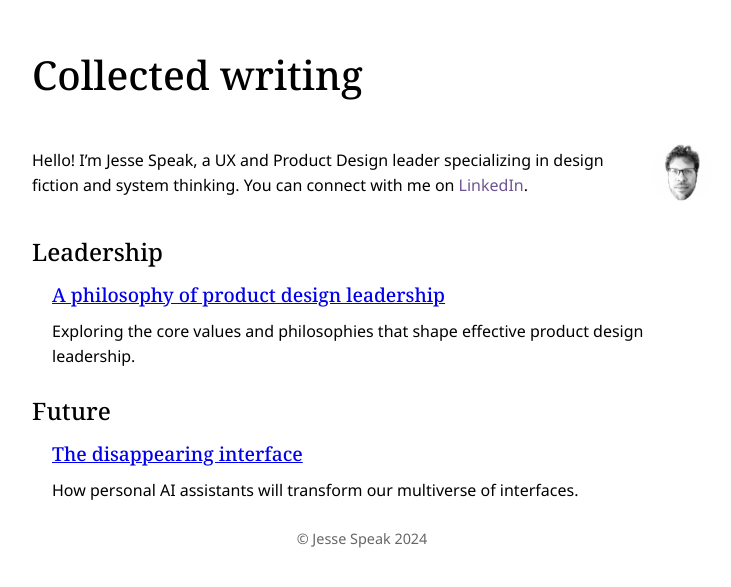
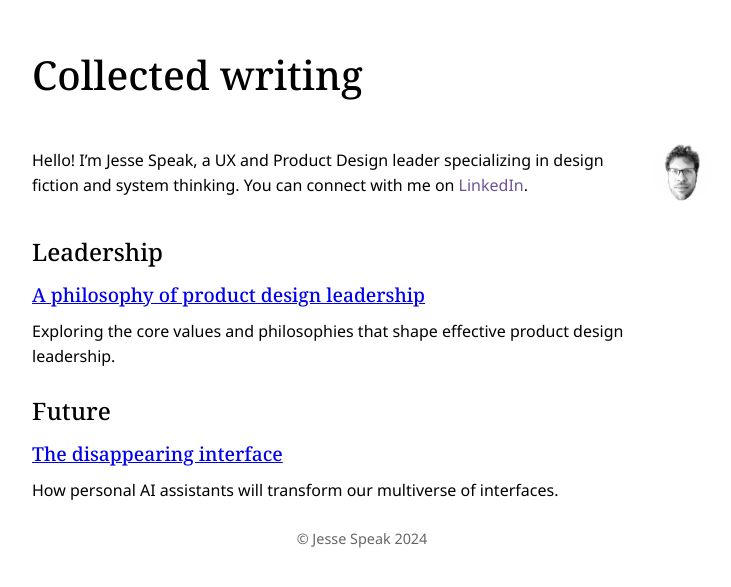
Before and after one commit to jessespeak/jessespeak.github.io, a Jekyll site: the page built from index.html, in a window 1280 px wide. Shown: the top 587 px of the page, without its empty margins (278-1009 px from the left). Built offline with Jekyll 4.4.1, drawn with Linux system fonts in a browser that asks for light colours.

Commit message:
Update styles.css

```diff
--- a/assets/css/styles.css
+++ b/assets/css/styles.css
@@ -8,7 +8,7 @@
       margin: 0 auto;
       padding: 20px 0;
     }
-p, li, h1, h2, h3, h4 {
+p, h1, h2, h3, h4 {
     padding-left: 20px;
     padding-right: 20px;
 }
@@ -79,6 +79,6 @@ footer {
 }
 .analysis-section {
   background-color: #f9f9f9;
-  padding: 20px;
+  padding: 20px 0;
   border-radius: 8px;
 }
```
